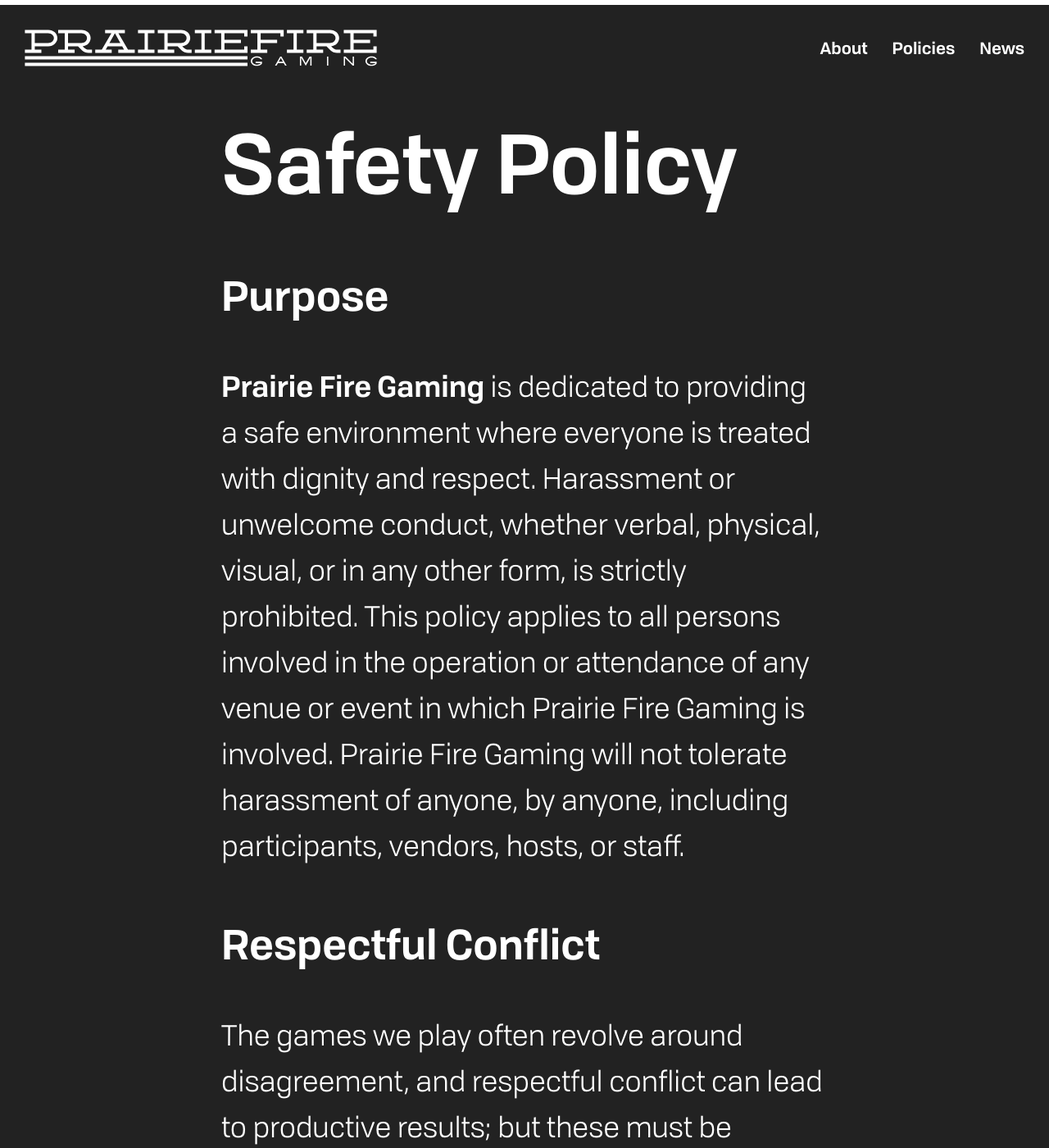
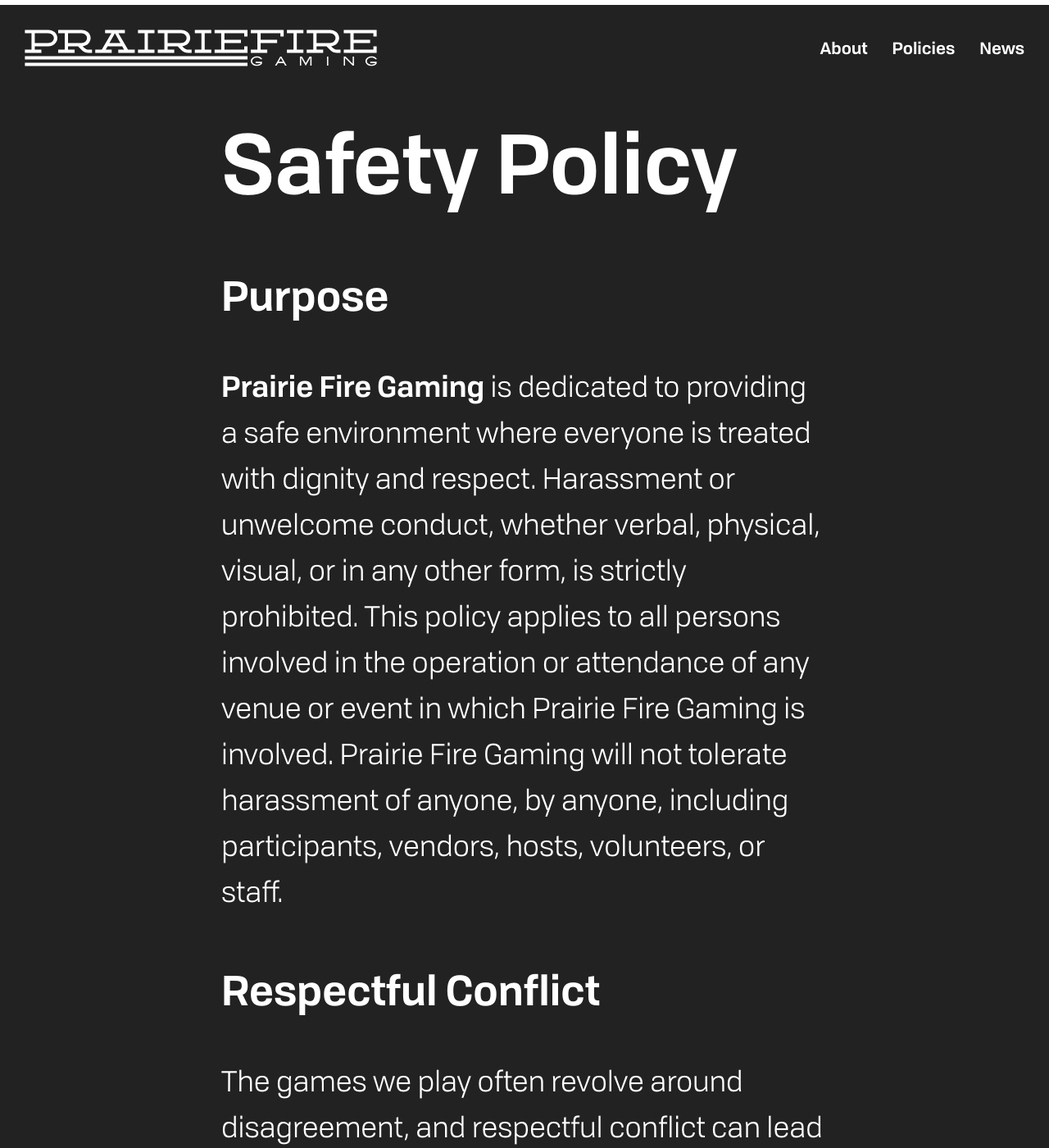
Before and after one commit to jedlimke/prairiefiregaming.com, a Jekyll site: the page built from policies/safety-policy.md, in a window 1280 px wide and 1400 px high. Shown: the whole window at 82% size. Built offline with Jekyll 4.4.1, drawn with Linux system fonts in a browser that asks for light colours.

Commit message:
more style adjustments.

```diff
--- a/policies/safety-policy.md
+++ b/policies/safety-policy.md
@@ -7,7 +7,8 @@
 # Safety Policy
 
 ## Purpose
-**Prairie Fire Gaming** is dedicated to providing a safe environment where everyone is treated with dignity and respect. Harassment or unwelcome conduct, whether verbal, physical, visual, or in any other form, is strictly prohibited. This policy applies to all persons involved in the operation or attendance of any venue or event in which Prairie Fire Gaming is involved. Prairie Fire Gaming will not tolerate harassment of anyone, by anyone, including participants, vendors, hosts, or staff.
+
+**Prairie Fire Gaming** is dedicated to providing a safe environment where everyone is treated with dignity and respect. Harassment or unwelcome conduct, whether verbal, physical, visual, or in any other form, is strictly prohibited. This policy applies to all persons involved in the operation or attendance of any venue or event in which Prairie Fire Gaming is involved. Prairie Fire Gaming will not tolerate harassment of anyone, by anyone, including participants, vendors, hosts, volunteers, or staff.
 
 ## Respectful Conflict
 The games we play often revolve around disagreement, and respectful conflict can lead to productive results; but these must be offered in good faith. Every participant's intention at all times should be a positive experience for all involved.
@@ -59,4 +60,4 @@
 Some disagreements or interpersonal conflicts do not rise to harassment or abuse. Prairie Fire Gaming will not arbitrate such disputes—participants are asked to leave these conflicts at home.
 
 ## Continuous Improvement
-Prairie Fire Gaming strives to maintain a safe and welcoming environment. Suggestions for improvement may be sent to **[info@prairiefiregaming.com](mailto:info@prairiefiregaming.com)**.
+Prairie Fire Gaming strives to maintain a safe and welcoming environment. Suggestions for improvement may be sent to [info@prairiefiregaming.com](mailto:info@prairiefiregaming.com).
```
Also changed, not shown: policies/index.md (+1 -1 lines).
